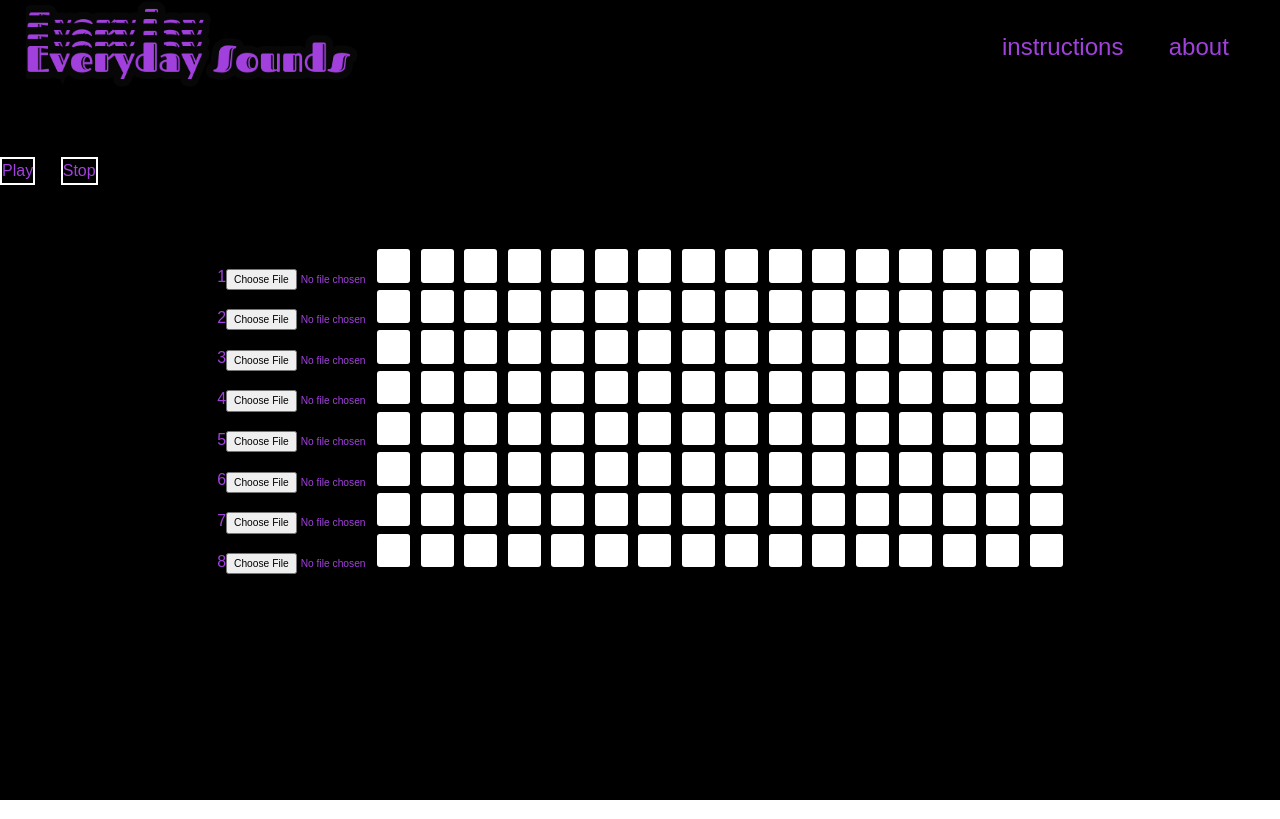
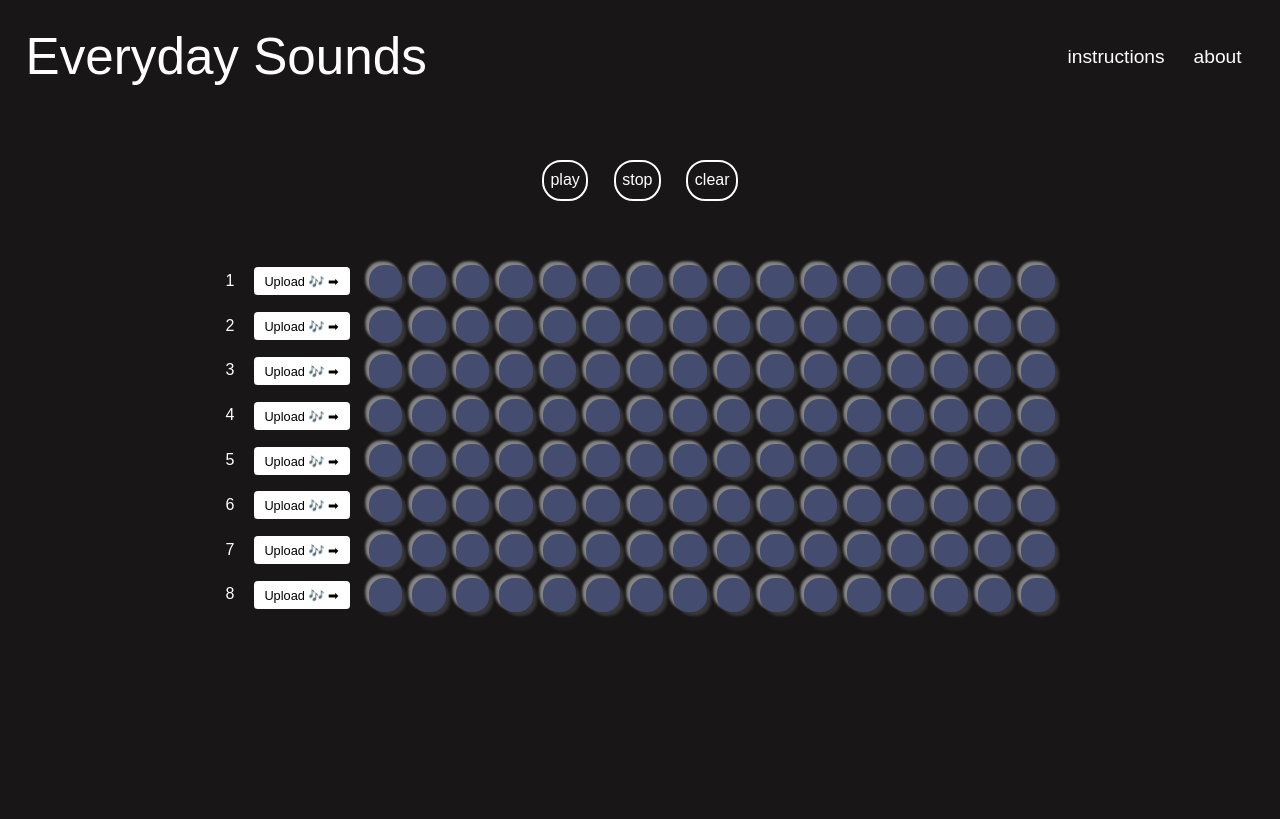
Before and after one commit to lordcrawford/everydaysounds2, a React (Create React App) app: page / in a window 1280 px wide. Built offline with nearby package versions, Linux system fonts and the light colour scheme.

Commit message:
new changes including working player foundation and beginning instructions component

```diff
--- a/src/components/home.js
+++ b/src/components/home.js
@@ -2,6 +2,9 @@ import React, { useState } from 'react';
 
 import SoundRow from "./sound_row.js"
 import Player from "./player.js"
+import Instructions from './instructions.js';
+
+import './home.css';
 
 const Home = () => {
 
@@ -13,10 +16,11 @@ const Home = () => {
     // allow them to record a segment or default shorter sound
 
     return (
-        <div id="home" className='bg-black h-screen text-[#A240DE] font-anonymouspro'>
-            <div id="top" className='justify-between flex'>
-                <img className="pl-[2%] w-[32%]" src={require('../images/logo.png')} alt="logo" onClick={pageRefresh}/>
-                <nav id="top-nav-right" className='flex justify-end items-center space-x-[25%] text-2xl mr-[4%]'>
+        <div id="home" className='h-screen text-white font-museomoderno'>
+            <div id="top" className='justify-between flex mt-[1.5%]'>
+                <h1 className='font-limelight w-[40%] pl-[2%] text-[4vw]' onClick={pageRefresh}>Everyday Sounds</h1>
+                {/* <img className="pl-[2%] w-[32%]" src={require('../images/logo.png')} alt="logo" onClick={pageRefresh}/> */}
+                <nav id="top-nav-right" className='flex justify-end items-center space-x-[20%] text-[1.5vw] mr-[3%]'>
                     <button id="instructions_button">instructions</button>
                     <a href = "#about">about</a>
                 </nav>
@@ -32,27 +36,9 @@ const Home = () => {
                 <SoundRow soundrow_num={7}/>
                 <SoundRow soundrow_num={8}/>
             </div>
+            <Instructions/>
         </div>
     )
 }
 
 export default Home
-
-// const handleClick = () => {
-//     this.setState({
-//         clicked: this.state.clicked === false ? true : false
-//     }, function (){
-//         this.setState({color: this.state.clicked === true ? '#A240DE' : 'white'})
-//         });
-// }
-
-// const MouseOver = () => {
-//     this.setState({
-//         color: this.state.clicked === true ? '#A240DE' : 'yellow'
-//     });
-// }
-// const MouseOut = () => {
-//     this.setState({
-//         color: this.state.clicked === true ? '#A240DE' : 'white'
-//     });
-// }
--- /dev/null
+++ b/src/components/instructions.js
@@ -0,0 +1,37 @@
+import React, { useState} from 'react';
+
+
+const Instructions = () => {
+
+    return(
+        <div className='items-center flex justify-center text-black absolute top-[13%] text-[1.1vw] hidden'>
+            <div className='w-[50%] bg-white rounded-[0.5vw] p-[2%]'>
+                <h1 className='text-[5vw] font-limelight'>Manifesto</h1><br/>
+                <span>What you see here is a 16-step sequencer. Sequencers allow you to program a combination of notes,
+					rhythms, articulations and effects. Each row in this sequencer correlates to a different audio sound
+					that you will import. <br/><br/>
+
+					Each column of the 'drum rack' represents a 'step'. Each step will play a combination of sounds depending
+					on which sounds are selected in the step. Once one step has played for 150 milliseconds (starter tempo,
+					which you can change) it will continue to the next step, until all 16 are played. Then it will loop as a
+					regular 16-step pattern. <br/><br/><br/>
+
+					<u className='text-[1.5vw]'>Guide:</u><br/><br/>
+
+                    <ol className='list-[upper-roman] ml-[3%] space-y-[1%] w-[90%]'>
+                        <li value="1">Choose an audio file that you'd like to use</li>
+                        <li>ONLY the first 100-300 milliseconds of the imported sound will be played.
+                        Please make sure your sound is <b>short or starts with audio.</b></li>
+                        <li>Focus on the row of that newly added audio file. </li>
+                        <li>Click on which steps you'd like the sound to play at</li>
+                        <li>Hear the beat by pressing 'play'</li>
+                        <li>Continue adding </li>
+				    </ol> <br></br>
+
+				</span>
+            </div>
+        </div>
+    )
+}
+
+export default Instructions
--- a/src/components/player.js
+++ b/src/components/player.js
@@ -1,48 +1,97 @@
-import React, { useState, setState, useEffect } from 'react';
+import React, { useState, setState} from 'react';
 
-class Player extends React.Component {
-
-    render(){
+const Player = () => {
 
     // use constructors with a playing state and pause
 
+    var playing = false;
+    var col_to_play = 1;
+    var tempo = 200;
+
     function playSounds(e){
-            // loop through all columns over and over w highlightColumn and playSoundsInColumn functions
-            // playSoundsInColumn(2)
+        playing = !playing;
+        if (playing){
+            playColumns()
+        }
     }
 
-        // function highlightColumn(col){
-        //     const steps = document.getElementsByClassName('step'+col)
-        //     for(var step of steps){
-        //         step.classList.toggle('step_played')
-        //     }
-        // }
+    function playColumns(){
+        // clear last column played
+        if(col_to_play > 1){
+            toggleHighlight(col_to_play-1)
+        }
 
-        function unhighlightColumn(col){
+        // set back to beginning once reaching end
+        if(col_to_play === 17){
+            col_to_play = 1
+        }
 
+        toggleHighlight(col_to_play)
+        playSoundsInColumn(col_to_play)
+
+        col_to_play++
+
+        setTimeout(function(){
+            if(!playing){return}
+            playColumns()}, tempo);
+    }
+
+    function toggleHighlight(col_to_highlight){
+        // clears highlights on columns playing/played
+        for(let col = 1; col < 17; col++){
+            const steps_to_clear = document.getElementsByClassName('step'+(col))
+            for(var step of steps_to_clear){
+                step.classList.remove('step_played')
+            }
+        }
+
+        const steps = document.getElementsByClassName('step'+col_to_highlight)
+        for(var step of steps){
+            step.classList.toggle('step_played')
+        }
     }
 
     function playSoundsInColumn(col){
-            // include play and pause, based this on tempo
 
         const steps = document.getElementsByClassName('step'+col)
         for(var step of steps){
-                step.classList.toggle('step_played')
-                if(step.dataset.clicked === 'true'){
+            const sound_input = document.getElementById('sound' + step.dataset.soundRow + '_input');
+
+            // checks that step is clicked and sound file is loaded before playing the sound
+            if((step.dataset.clicked === 'true') && (sound_input.value !== '')){
                 const sound = document.getElementById('sound' + step.dataset.soundRow + '_file')
                 sound.play();
                 setTimeout(() => {
                     sound.pause();
                     sound.currentTime = 0;
-                      }, 150);
+                    }, tempo);
             }
         }
     }
 
 
+    function stop(e){
+        playing = false;
 
-        function stop(e){
+        // clears highlights on columns playing/played
+        for(let col = 1; col < 17; col++){
+            const steps_to_clear = document.getElementsByClassName('step'+(col))
+            for(var step of steps_to_clear){
+                step.classList.remove('step_played')
+            }
+        }
 
+        col_to_play = 1;
+    }
+
+    function clear(e) {
+        // clears clicks
+        for(let col = 1; col < 17; col++){
+            const steps_to_clear = document.getElementsByClassName('step'+(col))
+            for(var step of steps_to_clear){
+                step.classList.remove('step_clicked')
+            }
+        }
     }
 
     //separately be able to control volume of audio
@@ -50,12 +99,12 @@ class Player extends React.Component {
     //use playbackrate to control tempo
 
     return (
-            <div className='space-x-[2vw] mt-[5%]'>
-                <button id="play" className='border-white border-2' onClick={playSounds}> Play </button>
-                <button id="stop" className='border-white border-2'stop_on = "false"> Stop </button>
+        <div className='space-x-[2vw] mt-[5%] text-center'>
+            <button id="play" className='border-white border-2 rounded-[1.5vw] p-[0.5vw]' onClick={playSounds}> play </button>
+            <button id="stop" className='border-white border-2 rounded-[1.5vw] p-[0.5vw]' onClick={stop}> stop </button>
+            <button id="clear" className='border-white border-2 rounded-[1.5vw] p-[0.5vw]' onClick={clear}> clear </button>
         </div>
     )
 }
-}
 
 export default Player
--- a/src/components/sound_row.js
+++ b/src/components/sound_row.js
@@ -10,12 +10,19 @@ class SoundRow extends React.Component {
         const sound_row_steps_id = "sound" + this.props.soundrow_num + "_steps";
         const audio_id = "sound" + this.props.soundrow_num + "_file";
         const audio_file_src_id = "sound" + this.props.soundrow_num + "_src";
+        const input_tag_id = "sound" + this.props.soundrow_num + "_input";
 
         function loadAudioFile(e){
             if (e.target.files[0]) {
                 document.getElementById(audio_file_src_id).setAttribute('src', URL.createObjectURL(e.target.files[0]));
                 document.getElementById(audio_id).load();
+                e.target.labels[0].innerHTML = e.target.files[0].name.slice(0,9) + '...';
             }
+            else{
+                e.target.labels[0].innerHTML = " Upload 🎶 ➡ ";
+                return;
+            }
+
         }
 
         // eventually, make it so that user can select portion of uploaded file to have as audio.
@@ -27,11 +34,13 @@ class SoundRow extends React.Component {
         //in the FUTURE, allow people to record a sound from computer mic or phone mic
 
         return (
-            <div id={sound_row_id} className = "sound_row inline-block">
+            <div id={sound_row_id} className = "sound_row inline-block h-[3.5vw]">
                 <span className = 'sound_title'>{this.props.soundrow_num}</span>
-                <input type="file" className="file_input w-[17%] text-[0.8vw]" accept=".mp3, .wav, .m4a"
-                    onChange={loadAudioFile}/>
-                <div id={sound_row_steps_id} className = "sound_steps space-x-[0.8vw] inline-block">
+                <input type="file" className="file_input hidden cursor-pointer" accept=".mp3, .wav, .m4a"
+                    id={input_tag_id} onChange={loadAudioFile}/>
+                <label htmlFor={input_tag_id} className='cursor-pointer text-black bg-white rounded-[0.3vw]
+                    p-[0.4vw] mx-[1.5vw] text-[1vw] inline-block w-[7.5vw] align-middle h-[2.2vw]'> Upload 🎶 ➡ </label>
+                <div id={sound_row_steps_id} className = "sound_steps space-x-[0.8vw] inline-block h-full align-items-center justify-content-center place-self-center">
                     <Step stepNum={1} soundRowNum={this.props.soundrow_num}/>
                     <Step stepNum={2} soundRowNum={this.props.soundrow_num}/>
                     <Step stepNum={3} soundRowNum={this.props.soundrow_num}/>
--- a/src/components/step.css
+++ b/src/components/step.css
@@ -1,15 +1,29 @@
 .step {
-    background-color: white;
+    background-color: rgb(68, 76, 111);
+    box-shadow: -3px -3px 3px rgba(134, 134, 134, 0.7),
+              -3px -3px 3px rgba(255, 255, 255, .5),
+              4px 4px 3px #383737,
+              4px 4px 3px rgba(0, 0, 0, .15);
+    cursor: pointer;
+    vertical-align: middle;
+
 }
 
 .step_clicked {
-    background-color: #A240DE;
+    box-shadow: -2px -2px 6px rgb(90, 227, 248),
+              -2px -2px 4px rgb(90, 227, 248),
+              2px 2px 2px rgb(90, 227, 248),
+              2px 2px 4px rgb(90, 227, 248);
+
 }
 
 .step_hovered:hover {
-    background-color: yellow;
+    box-shadow: -2px -2px 6px rgba(255, 255, 255, .6),
+              -2px -2px 4px rgba(255, 255, 255, 0.811),
+              2px 2px 2px rgba(236, 235, 235, 0.692),
+              2px 2px 4px rgba(255, 255, 255, 0.1);
 }
 
 .step_played{
-    background-color: red;
+    background-color: rgb(132, 186, 204);
 }
--- a/src/components/step.js
+++ b/src/components/step.js
@@ -11,7 +11,7 @@ const Step = ({stepNum, soundRowNum}) => {
         setClicked(!clicked)
     }
 
-    const className_text = 'step h-[2.6vw] w-[2.6vw] rounded-[3px] inline-block step' + stepNum
+    const className_text = 'step h-[2.6vw] w-[2.6vw] rounded-[1.2vw] inline-block align-items-center step' + stepNum
                             + ((!clicked) ? ' step_hovered' : '')
                             + ((clicked) ? ' step_clicked' : '');
 
--- a/src/index.css
+++ b/src/index.css
@@ -2,4 +2,10 @@
 @tailwind components;
 @tailwind utilities;
 
+body {
+    background-color: #181616;
+}
+
 @import url('https://fonts.googleapis.com/css2?family=Anonymous+Pro&display=swap');
+@import url('https://fonts.googleapis.com/css2?family=Libre+Barcode+128+Text&family=MuseoModerno:wght@100;200;300;400&display=swap');
+@import url('https://fonts.googleapis.com/css2?family=Limelight&family=MuseoModerno:ital,wght@0,100..900;1,100..900&display=swap')
--- a/tailwind.config.js
+++ b/tailwind.config.js
@@ -7,6 +7,8 @@ module.exports = {
     extend: {
       fontFamily: {
         anonymouspro: ["Anonymous Pro", "sans-serif"],
+        museomoderno: ["MuseoModerno", "sans-serif"],
+        limelight: ["Limelight", "sans-serif"],
       },
     },
   },
```
Also changed, not shown: src/components/home.css (added), src/images/logo.png. Lines whose indentation alone changed are shown as unchanged.
